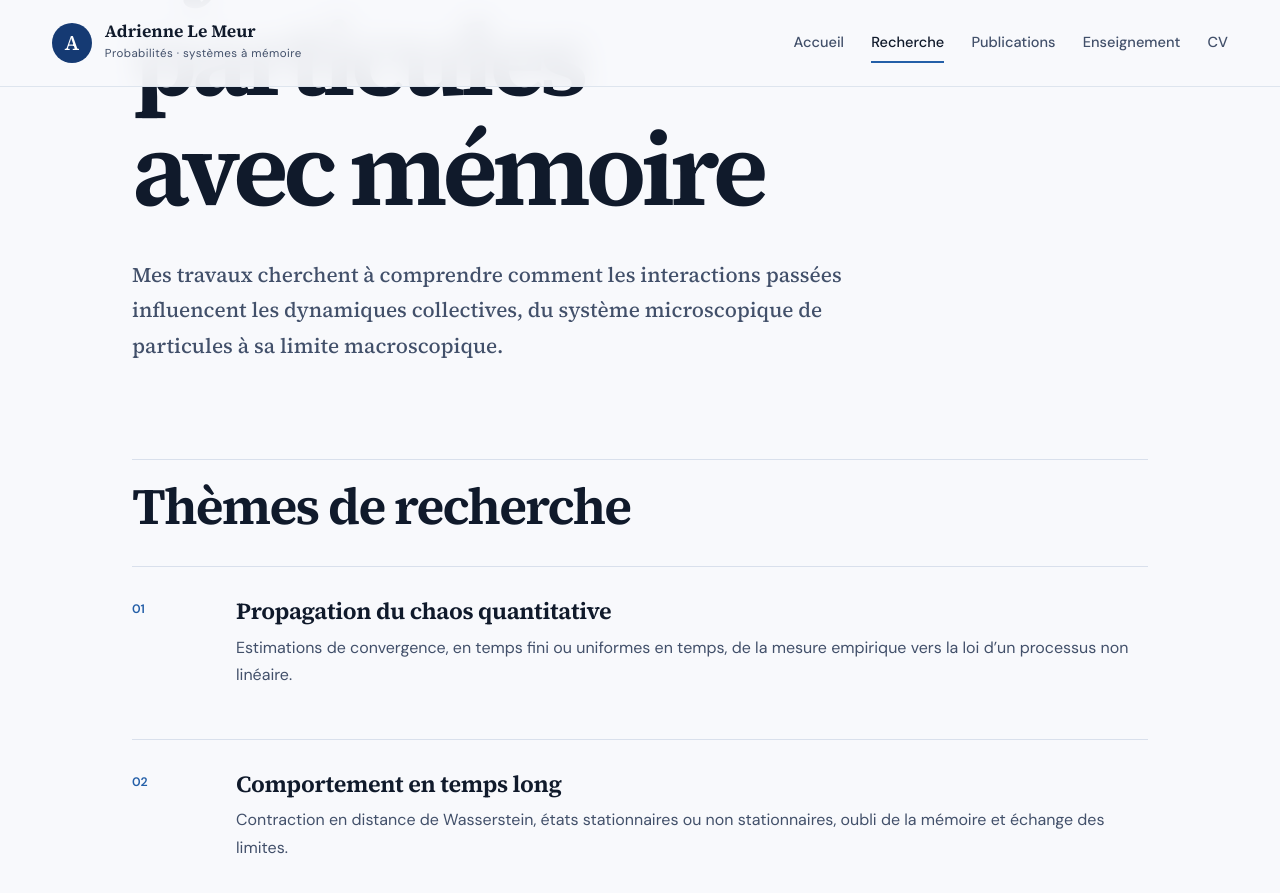
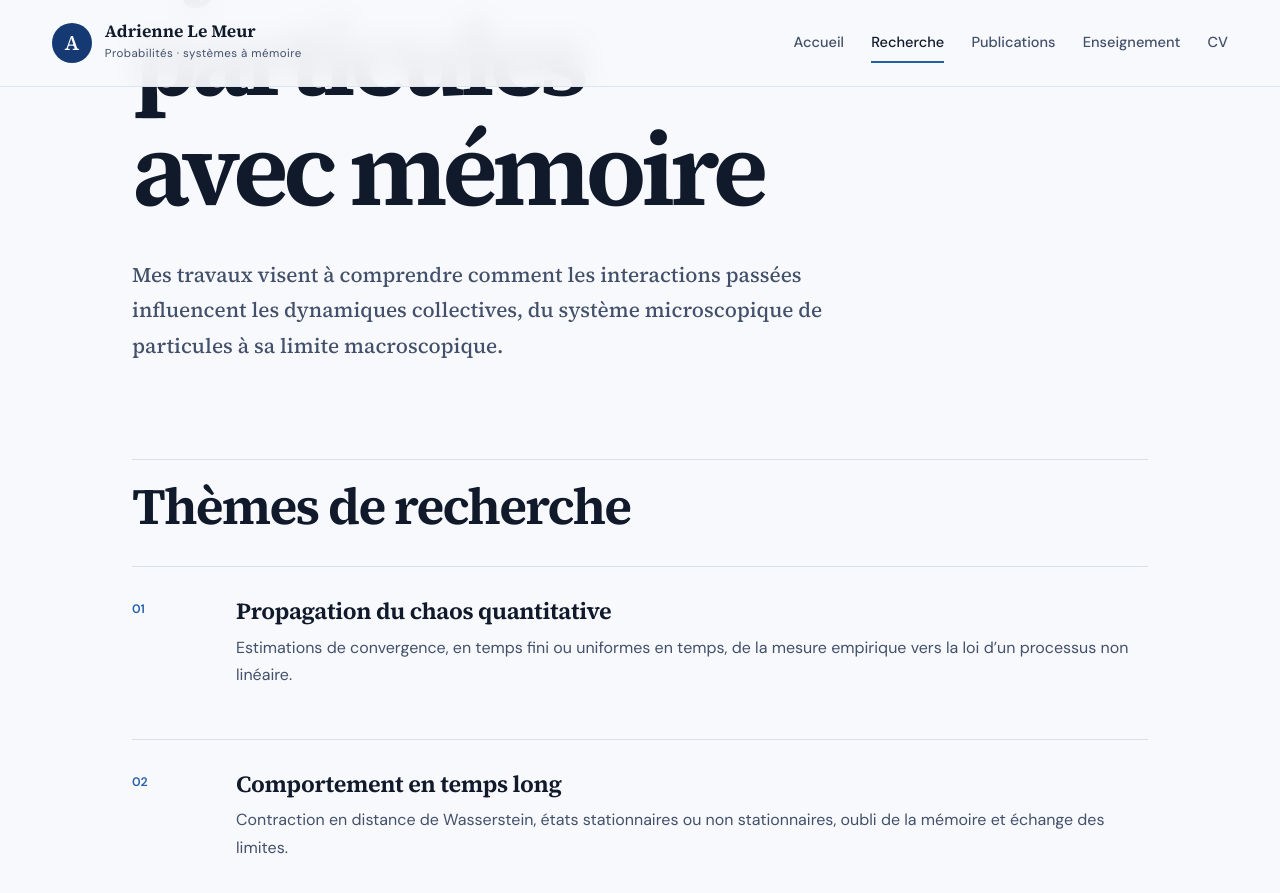
Before and after one commit to Adrnnlm/https-adrienne.le-meur.github.io, a Jekyll site: the page built from research.md, in a window 1280 px wide and 900 px high, scrolled down 329 px. Shown: the top 893 px of the window. Built offline with Jekyll 4.4.1, drawn with Linux system fonts in a browser that asks for light colours.

```diff
--- a/research.md
+++ b/research.md
@@ -8,7 +8,7 @@
 <header class="page-header">
   <p class="section-kicker">Recherche</p>
   <h1>Systèmes de particules<br>avec mémoire</h1>
-  <p class="page-intro">Mes travaux cherchent à comprendre comment les interactions passées influencent les dynamiques collectives, du système microscopique de particules à sa limite macroscopique.</p>
+  <p class="page-intro">Mes travaux visent à comprendre comment les interactions passées influencent les dynamiques collectives, du système microscopique de particules à sa limite macroscopique.</p>
 </header>
 
 ## Thèmes de recherche
```
